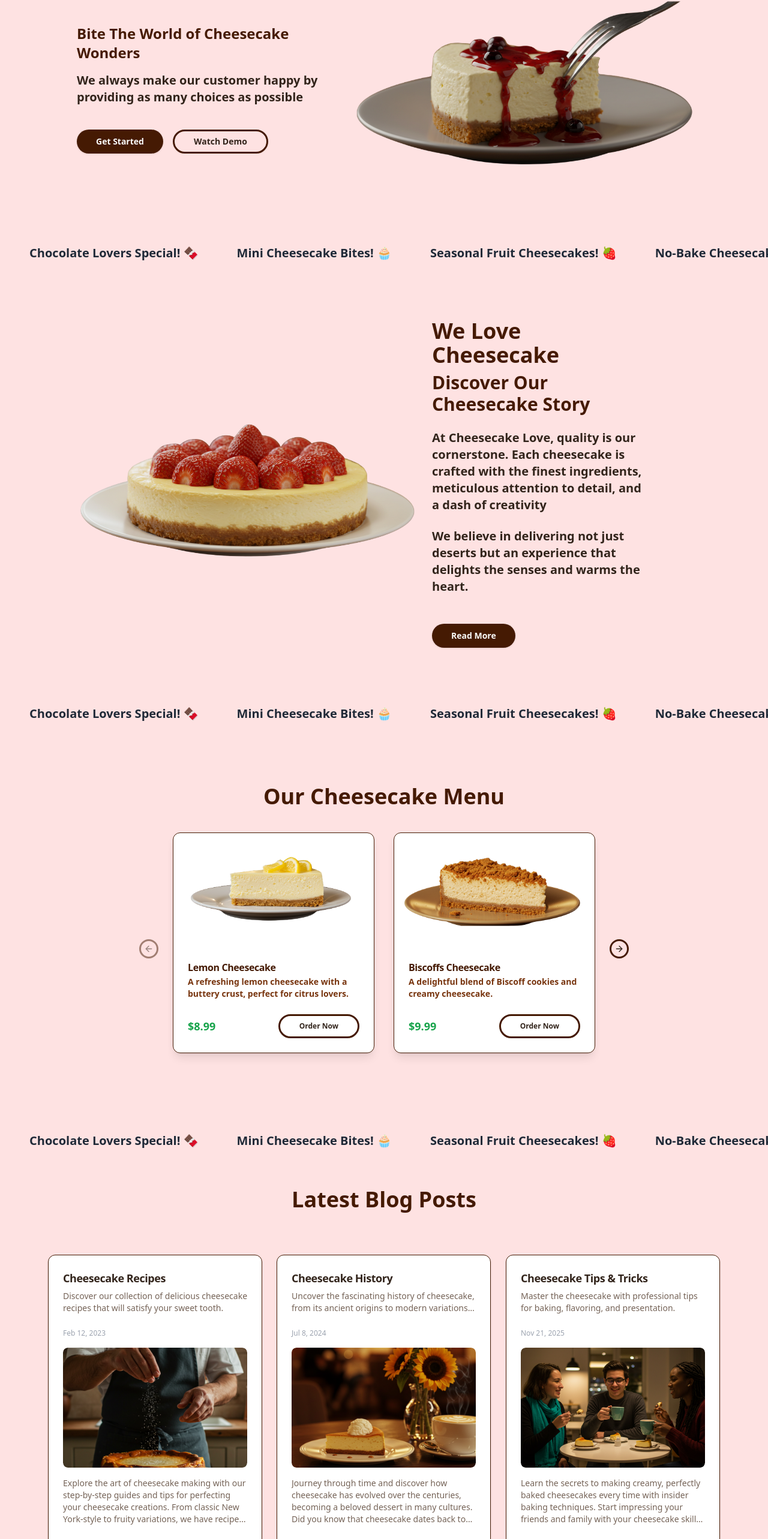
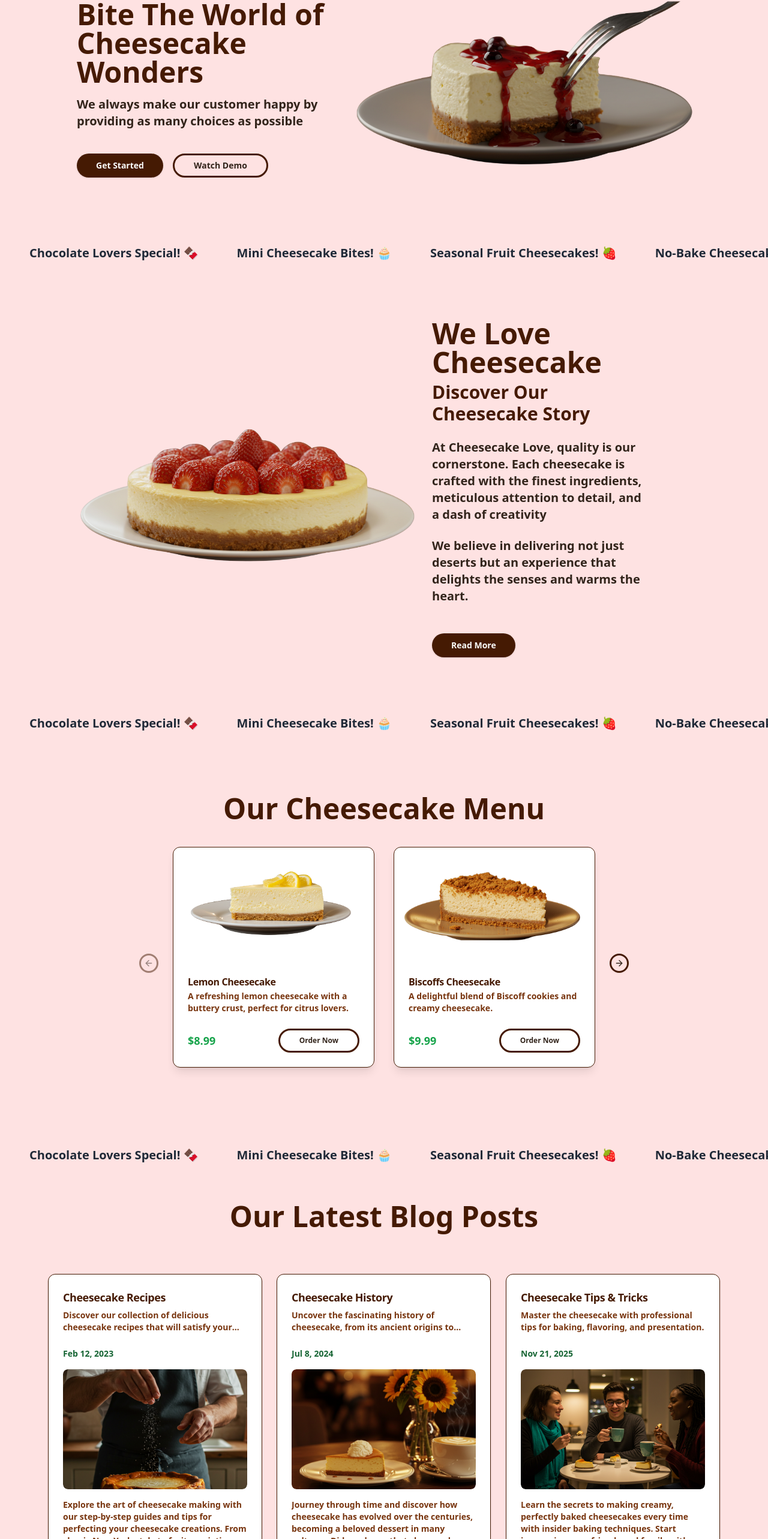
Before and after one commit to BANKOLEDO/cheesecake-wonders, a Next.js app: page / in a window 1280 px wide. Shown: the part 169-2735 px from the top of the page at 60% size. Built offline with nearby package versions, Linux system fonts and the light colour scheme.

Commit message:
style blog section

```diff
--- a/src/components/sections/AboutSection.jsx
+++ b/src/components/sections/AboutSection.jsx
@@ -4,7 +4,7 @@ export default function AboutSection() {
     return (
         <section id="about" className="scroll-mt-20 pt-10 md:py-6 mx-7 md:mx-10 lg:px-20 flex flex-col md:flex-row-reverse items-center md:justify-between gap-2 xl:gap-4 text-center">
             <div className="flex flex-col text-center md:items-start md:text-left lg:p-2 gap-2 xl:pr-20">
-                <h1 className="text-2xl xmd:text-3xl xl:text-4xl 2xl:text-5xl font-bold text-primary hover:text-orange-900">We Love Cheesecake</h1>
+                <h1 className="text-xl xs:text-3xl xmd:text-4xl md:text-4xl xl:text-5xl 2xl:text-5xl font-bold text-primary hover:text-orange-900">We Love Cheesecake</h1>
                 <h2 className="text-xl xmd:text-md lg:text-3xl  font-semibold text-primary hover:text-orange-900">Discover Our Cheesecake Story</h2>
             <p className="mt-4 text-lg xl:text-xl 2xl:text-2xl text-brown-600 font-semibold">
                 At Cheesecake Love, quality is our cornerstone. Each cheesecake is crafted with the finest ingredients, meticulous attention to detail, and a dash of creativity
--- a/src/components/sections/BlogSection.jsx
+++ b/src/components/sections/BlogSection.jsx
@@ -55,8 +55,8 @@ const blogs = [
 export default function BlogSection() {
   return (
     <section id="blog" className="scroll-mt-20 px-6 sm:px-6 md:px-10 lg:px-20 py-10">
-      <h2 className="text-2xl xs:text-3xl lg:text-4xl font-bold text-center mb-8 text-primary">
-        Latest Blog Posts
+      <h2 className="text-xl xs:text-3xl xmd:text-4xl md:text-5xl 2xl:text-5xl font-bold text-center mb-8 text-primary">
+       Our Latest Blog Posts
       </h2>
 
       <div className="
@@ -77,14 +77,14 @@ export default function BlogSection() {
               transition-all duration-300 hover:scale-[1.03] hover:shadow-xl hover:-translate-y-1
             ">
               <CardHeader className="flex-none">
-                <CardTitle className="text-lg font-semibold line-clamp-1">{blog.title}</CardTitle>
-                <CardDescription className="text-sm text-muted-foreground line-clamp-2">
+                <CardTitle className="text-lg font-semibold line-clamp-1 text-primary">{blog.title}</CardTitle>
+                <CardDescription className="text-sm  line-clamp-2 text-amber-900 font-semibold">
                   {blog.description}
                 </CardDescription>
               </CardHeader>
               <CardContent className="flex flex-col flex-1 justify-between">
                 <div className="space-y-4">
-                  <p className="text-xs text-gray-400">{blog.date}</p>
+                  <p className="text-sm text-green-800 font-bold">{blog.date}</p>
                   <div className="overflow-hidden rounded-lg h-[200px]">
                     <img
                       src={blog.img}
@@ -95,7 +95,7 @@ export default function BlogSection() {
                       "
                     />
                   </div>
-                  <p className="text-sm text-muted-foreground line-clamp-4">{blog.content}</p>
+                  <p className="text-sm text-amber-900 font-semibold line-clamp-4">{blog.content}</p>
                 </div>
                 <div className="  flex justify-center">
                   <Button className="w-[12rem]" variant="outline" size="lg">Read More</Button>
--- a/src/components/sections/HeroSection.jsx
+++ b/src/components/sections/HeroSection.jsx
@@ -4,7 +4,7 @@ export default function HeroSection() {
     return (
         <section id="home" className="scroll-mt-20 pt-10 md:py-6 mx-7 md:mx-10 lg:px-20 flex flex-col md:flex-row items-center md:justify-between text-center mt-20">
             <div className="flex flex-col  text-center md:items-start md:text-left lg:p-2">
-                <h1 className="text-xl xs:text-2xl xmd:text-3xl xmd:text-4xl 2xl:text-5xl font-bold text-primary mx-2 md:mx-0 hover:text-orange-900">Bite The World of Cheesecake Wonders</h1>
+                <h1 className="text-xl xs:text-3xl xmd:text-4xl md:text-5xl 2xl:text-5xl font-bold text-primary mx-2 md:mx-0 hover:text-orange-900">Bite The World of Cheesecake Wonders</h1>
             <p className="mt-4 text-lg xs:text-lg xmd:text-md xl:text-xl text-brown-600 font-semibold mx-5 md:mx-0">
                 We always make our customer happy by providing as many choices as possible
             </p>
--- a/src/components/sections/MenuSection.jsx
+++ b/src/components/sections/MenuSection.jsx
@@ -39,7 +39,7 @@ const menuItems = [
 export default function MenuSection() {
   return (
     <section id="menu" className="scroll-mt-20 px-5 py-10 md:px-20">
-      <h2 className="text-3xl lg:text-4xl font-bold text-center mb-8 text-primary">
+      <h2 className="text-xl xs:text-3xl xmd:text-4xl md:text-5xl 2xl:text-5xl font-bold text-center mb-8 text-primary">
         Our Cheesecake Menu
       </h2>
 
```
